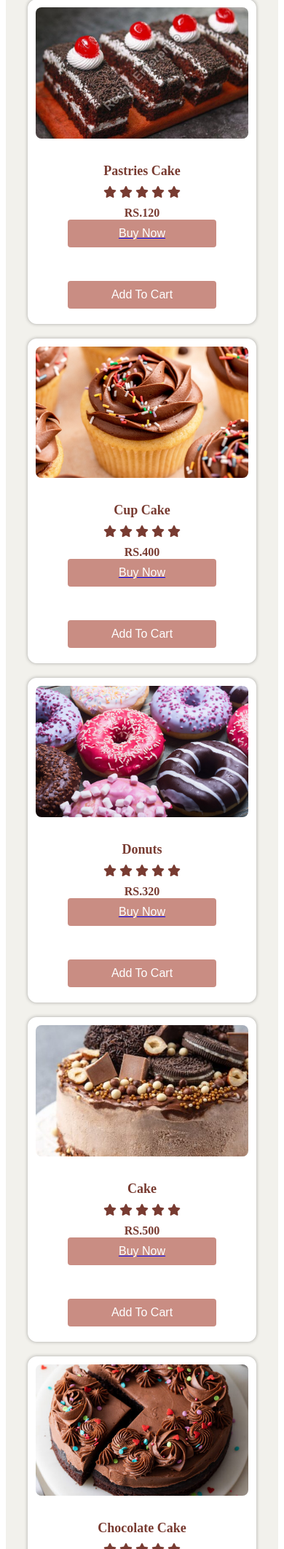
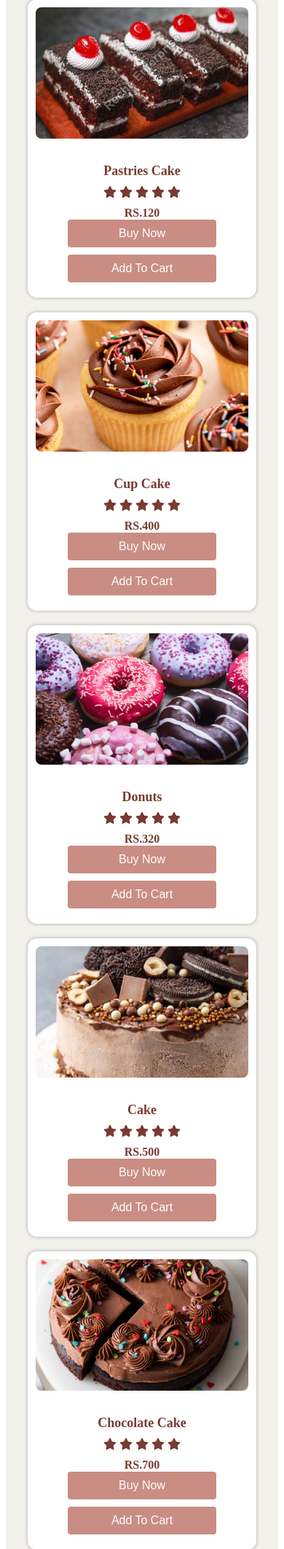
Before and after one commit to 10Sameer/BakeryProjectPractise, a PHP site: page /productPage.html in a window 390 px wide. Shown: the part 143-2266 px from the top of the page at 73% size. Run offline with PHP 8.4, Linux system fonts and the light colour scheme; some libraries are stand-ins or nearby versions.

Commit message:
ResponsiveDesign

```diff
--- a/style.css
+++ b/style.css
@@ -87,8 +87,6 @@
     transition: background-color 0.3s, box-shadow 0.3s;
     width: 60%;
     margin: 0 auto 10px;
-    display: block;
-    outline: none;
     position: relative;
     overflow: hidden;
  }
```
Also changed, not shown: productPage.html (+6 -6 lines).
